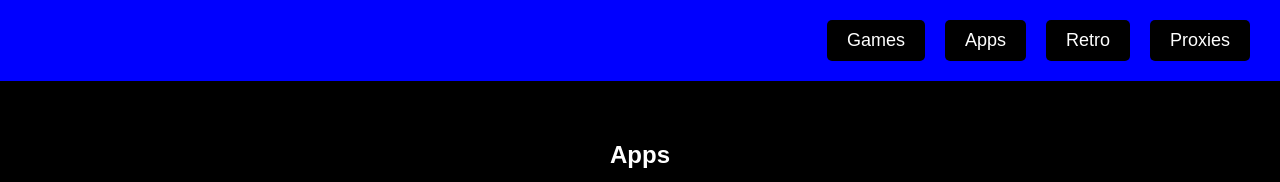
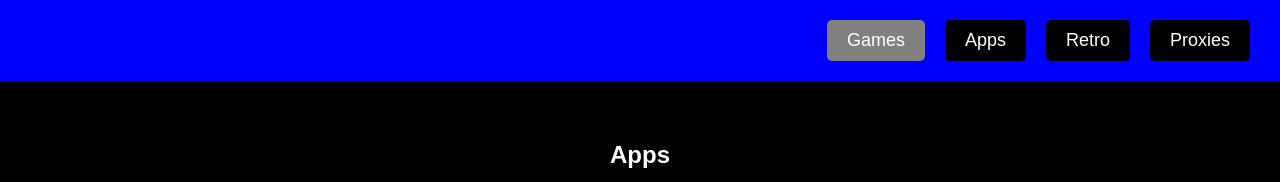
Before and after one commit to Nobody9843/biggamehub2, a plain HTML site: page apps.html in a window 1280 px wide. In both pictures the pointer is over the button "Games". Shown: the top 182 px of the page. Drawn offline with Linux system fonts and the light colour scheme.

Commit message:
Update apps.html

```diff
--- a/apps.html
+++ b/apps.html
@@ -30,7 +30,7 @@
             margin-left: 20px;
         }
         header button:hover {
-            background-color: #000000;
+            background-color: #808080;
         }
         .section {
             padding: 40px;
```
